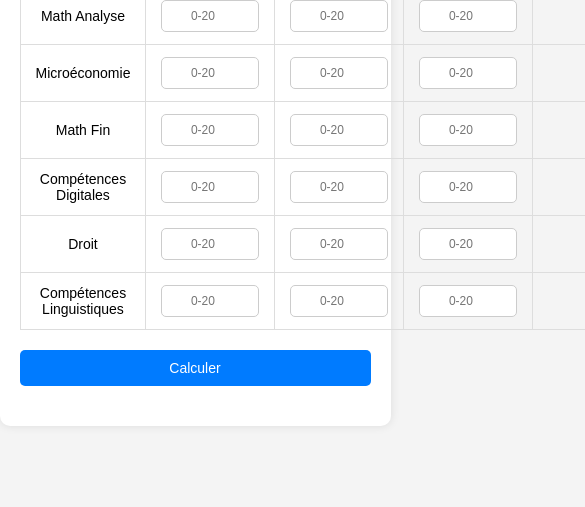
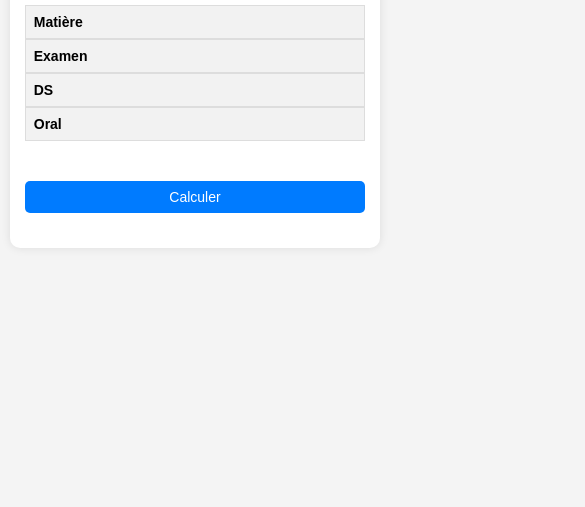
Before and after one commit to notoriousbaraa/moyenni, a plain HTML site: page index.html in a window 390 px wide. Shown: the part 337-844 px from the top of the page, 585 px wide, since content can reach past the window. Drawn offline with Linux system fonts and the light colour scheme.

Commit message:
Updated HTML and CSS for improved mobile responsiveness

```diff
--- a/index.html
+++ b/index.html
@@ -9,18 +9,18 @@
 <body>
     <div class="container">
         <h2>Calculateur de Moyenne</h2>
-        <table id="subjects">
+        <table>
             <thead>
                 <tr>
                     <th>Matière</th>
                     <th>Examen</th>
                     <th>DS</th>
                     <th>Oral</th>
-                    <th>Moyenne</th>
-                    <th>Contribution</th>
                 </tr>
             </thead>
-            <tbody></tbody>
+            <tbody id="subjects">
+                <!-- Subjects will be added dynamically by JavaScript -->
+            </tbody>
         </table>
         <button onclick="calculerMoyenne()">Calculer</button>
         <div id="result"></div>
--- a/styles.css
+++ b/styles.css
@@ -18,7 +18,8 @@ body {
     border-radius: 10px;
     box-shadow: 0px 0px 10px rgba(0, 0, 0, 0.1);
     width: 90%;
-    max-width: 1000px;
+    max-width: 900px;
+    box-sizing: border-box;
 }
 
 /* Table styling */
@@ -26,6 +27,7 @@ table {
     width: 100%;
     border-collapse: collapse;
     margin-top: 20px;
+    margin-bottom: 20px;
 }
 
 th, td {
@@ -40,21 +42,17 @@ th {
 }
 
 input {
-    width: 100px;
+    width: 90%;
     padding: 8px;
     border: 1px solid #ccc;
     border-radius: 5px;
     text-align: center;
     font-size: 14px;
+    margin-top: 5px;
 }
 
 input[type="number"] {
-    width: 80px;
-}
-
-input:focus {
-    border-color: #007BFF;
-    outline: none;
+    width: 80%;
 }
 
 /* Styling for the calculate button */
@@ -83,15 +81,21 @@ button:hover {
     color: #333;
 }
 
-/* Styling for mobile responsiveness */
+/* Responsive adjustments */
 @media (max-width: 768px) {
+    .container {
+        width: 95%;
+        padding: 15px;
+    }
+
     table {
         font-size: 14px;
+        margin-top: 10px;
     }
 
     input {
-        width: 70px;
-        font-size: 12px;
+        font-size: 14px;
+        padding: 10px;
     }
 
     button {
@@ -102,4 +106,41 @@ button:hover {
     #result {
         font-size: 18px;
     }
+
+    /* Stack inputs vertically for smaller screens */
+    th, td {
+        display: block;
+        padding: 8px;
+        text-align: left;
+    }
+
+    th {
+        font-size: 16px;
+    }
+
+    /* Adjust inputs for mobile devices */
+    .subject-input {
+        width: 100%;
+    }
 }
+
+/* For even smaller devices, such as smartphones in portrait mode */
+@media (max-width: 480px) {
+    th, td {
+        font-size: 14px;
+    }
+
+    input {
+        font-size: 12px;
+        padding: 8px;
+    }
+
+    button {
+        font-size: 14px;
+        padding: 8px;
+    }
+
+    #result {
+        font-size: 16px;
+    }
+}
```
